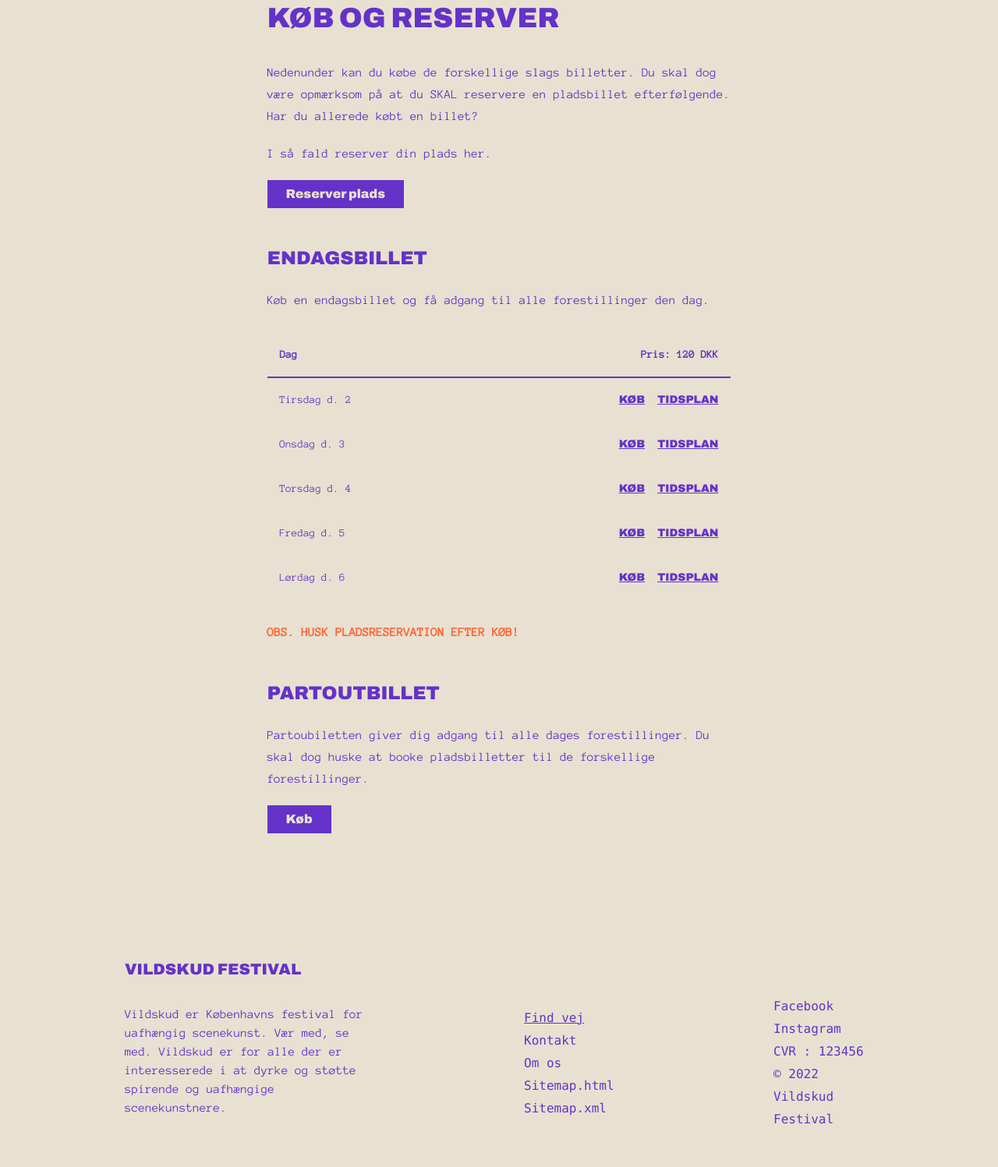
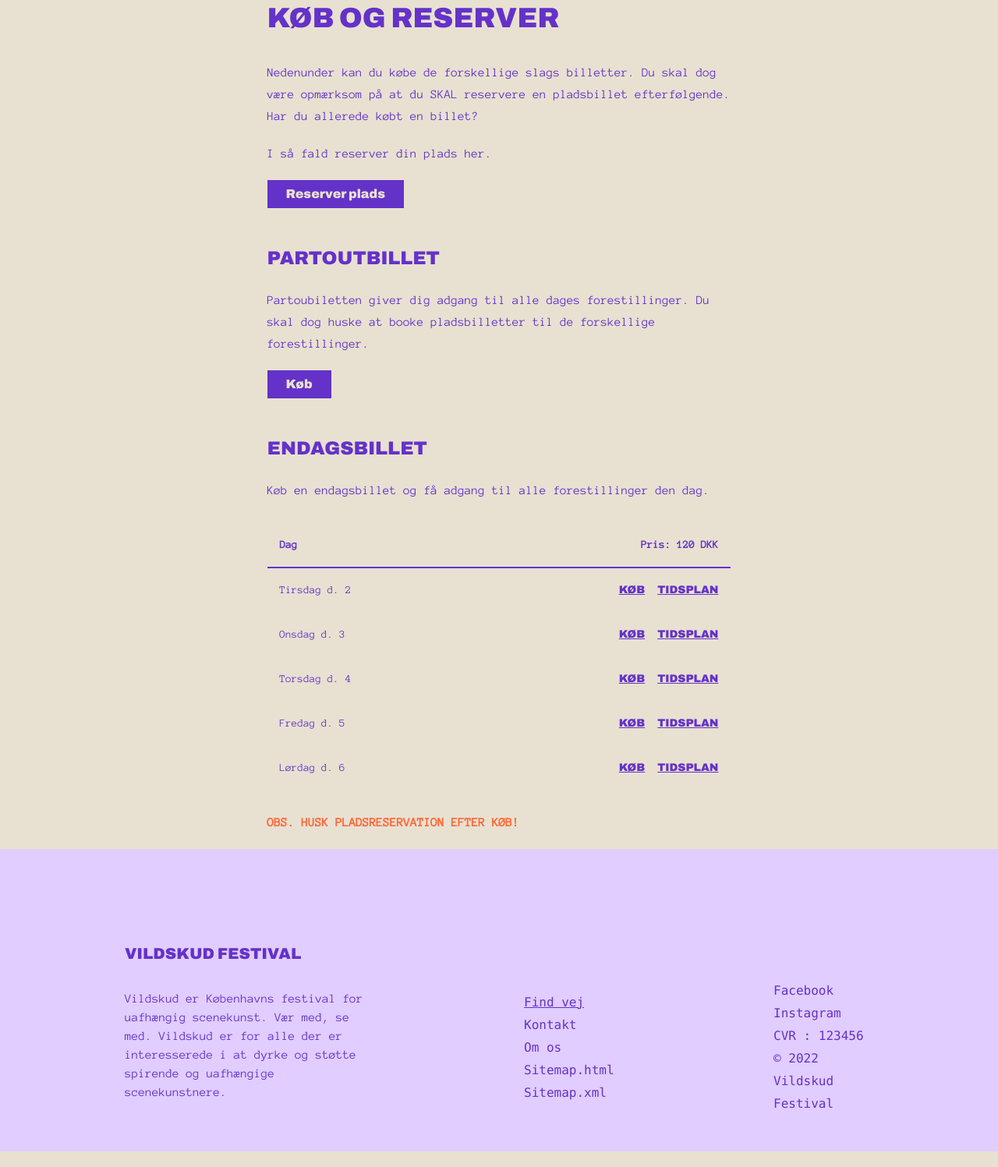
Before and after one commit to chri29kx/Vildskud, a website built with Vite: page src/billet.html in a window 1280 px wide. Shown: the part 237-1734 px from the top of the page at 78% size. Built offline with nearby package versions, Linux system fonts and the light colour scheme.

Commit message:
bin bong

```diff
--- a/src/billet.html
+++ b/src/billet.html
@@ -82,6 +82,16 @@
           Reserver plads
         </button>
       </section>
+      <section class="mb-10">
+        <h2 class="text-lilla">PARTOUTBILLET</h2>
+        <p class="text-lilla">
+          Partoubiletten giver dig adgang til alle dages forestillinger. Du skal
+          dog huske at booke pladsbilletter til de forskellige forestillinger.
+        </p>
+        <button class="bg-lilla px-6 py-1 text-lyscreme hover:bg-orange">
+          Køb
+        </button>
+      </section>
       <section>
         <h2 class="text-lilla">ENDAGSBILLET</h2>
         <p class="text-lilla">
@@ -142,18 +152,8 @@
           OBS. HUSK PLADSRESERVATION EFTER KØB!
         </p>
       </section>
-      <section class="mb-10">
-        <h2 class="text-lilla">PARTOUTBILLET</h2>
-        <p class="text-lilla">
-          Partoubiletten giver dig adgang til alle dages forestillinger. Du skal
-          dog huske at booke pladsbilletter til de forskellige forestillinger.
-        </p>
-        <button class="bg-lilla px-6 py-1 text-lyscreme hover:bg-orange">
-          Køb
-        </button>
-      </section>
     </main>
-    <footer class="bg-lyscreme">
+    <footer class="bg-lyslilla">
       <div
         class="mx-8 items-center pt-10 text-lilla lg:mx-40 lg:grid lg:grid-cols-3"
       >
--- a/src/sitemap.xml
+++ b/src/sitemap.xml
@@ -4,7 +4,7 @@
 
    <url>
 
-      <loc>http://www.example.com/</loc>
+      <loc>http://www.vildskud.dk/</loc>
 
       <lastmod>2022-10-12</lastmod>
 
--- a/vite.config.js
+++ b/vite.config.js
@@ -23,7 +23,7 @@ export default defineConfig({
         singleview: resolve(__dirname, "src/singleview.html"),
         billet: resolve(__dirname, "src/billet.html"),
         sitemap: resolve(__dirname, "src/sitemap.html"),
-        xml: resolve(__dirname, "src/sitemap.xml"),
+
         // about: resolve(__dirname, "src/about.html"),
         // skriv liste med sider her
       },
```
